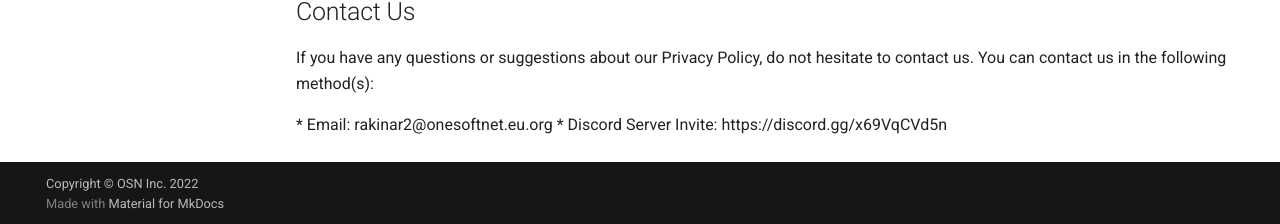
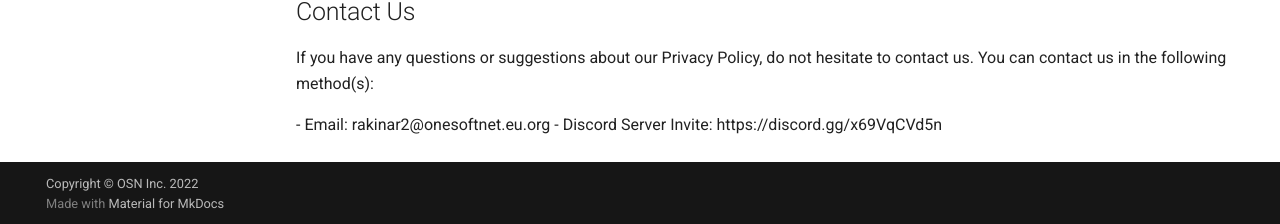
Before and after one commit to onesoft-sudo/sudobot, an MkDocs documentation site: the page built from docs/legal/privacy.md, in a window 1280 px wide and 900 px high, scrolled down 1698 px. Shown: the part 673-897 px from the top of the window. Built offline with MkDocs 1.6.1 and Material for MkDocs 9.7.7, drawn with Linux system fonts in a browser that asks for light colours; comment, search, counter and statistics services are not loaded; the version menu is left out.

```diff
--- a/docs/legal/privacy.md
+++ b/docs/legal/privacy.md
@@ -62,5 +62,5 @@ We may update our Privacy Policy from time to time. Thus, we advise you to revie
 
 If you have any questions or suggestions about our Privacy Policy, do not hesitate to contact us. You can contact us in the following method(s):
 
-‌* Email: rakinar2@onesoftnet.eu.org
-* Discord Server Invite: https://discord.gg/x69VqCVd5n
+‌- Email: rakinar2@onesoftnet.eu.org
+- Discord Server Invite: https://discord.gg/x69VqCVd5n
```
